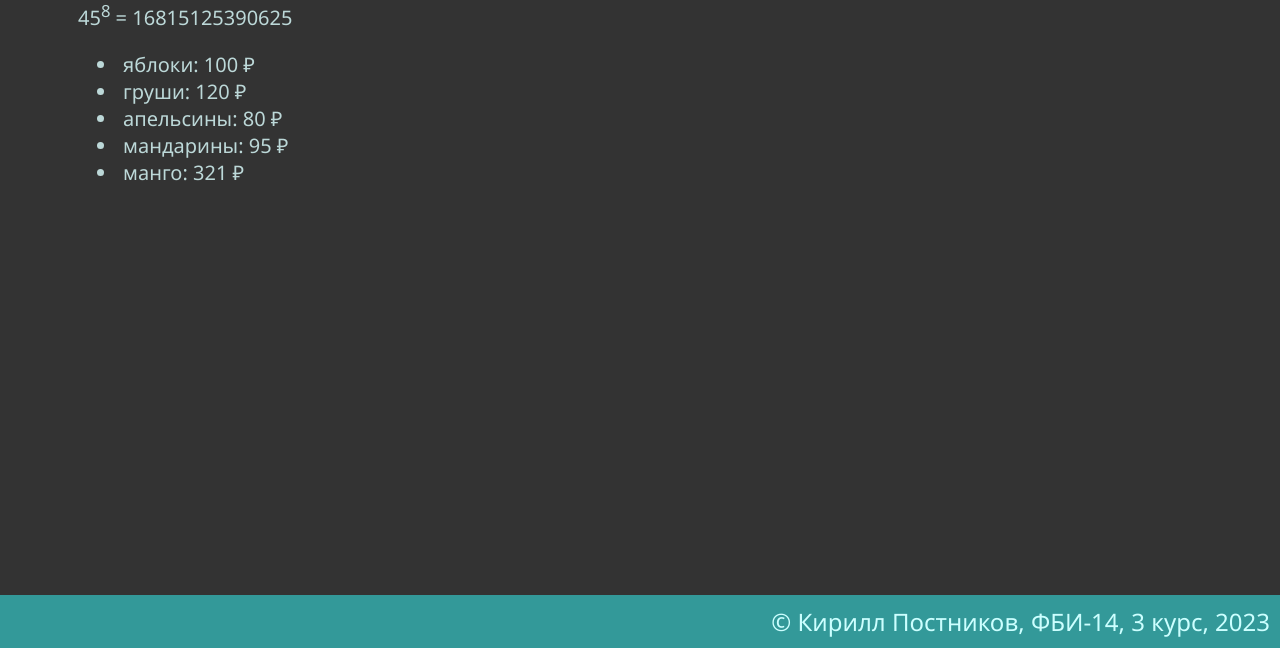
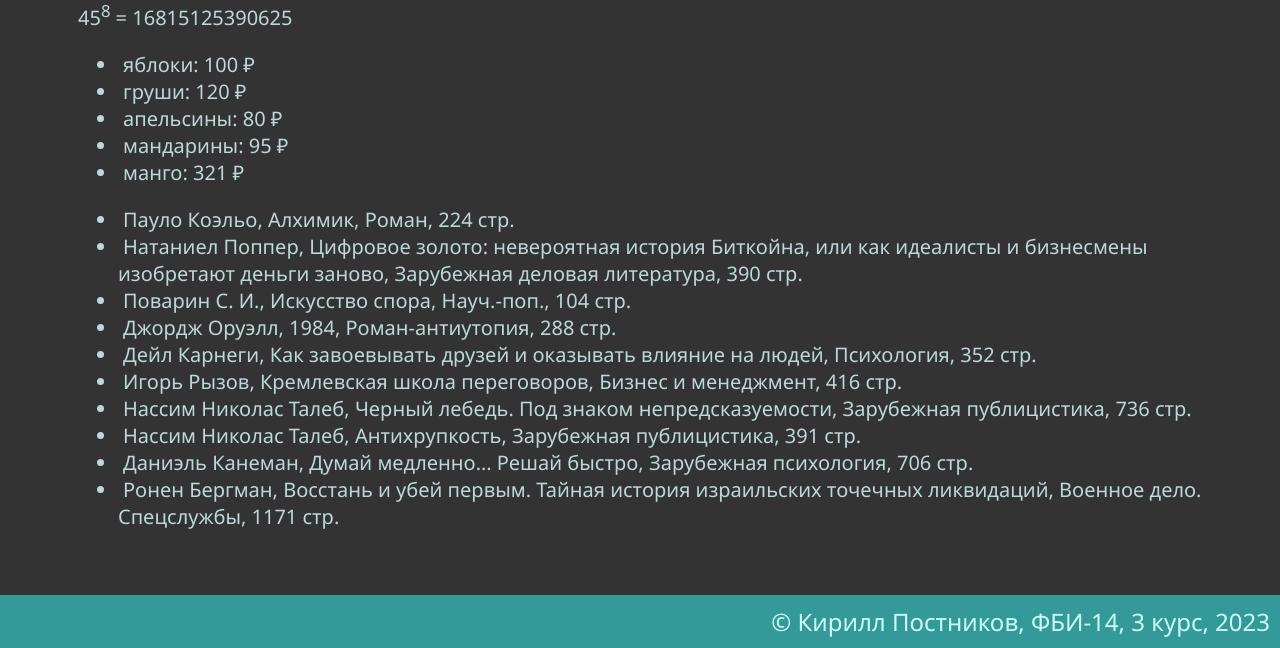
Before and after one commit to 01Postnikov10/web-programming-labs-2, a Flask app: page /lab2/example in a window 1280 px wide. Shown: the part 152-800 px from the top of the page. Run offline with Flask 3, Linux system fonts and the light colour scheme.

Commit message:
Книги

```diff
--- a/app.py
+++ b/app.py
@@ -211,6 +211,19 @@ def example():
         {'name': 'мандарины', 'price': 95},
         {'name': 'манго', 'price': 321}
     ]
+
+    books = [
+        {'author': 'Пауло Коэльо', 'name': 'Алхимик', 'genre': 'Роман', 'count': '224'},
+        {'author': 'Натаниел Поппер', 'name': 'Цифровое золото: невероятная история Биткойна, или как идеалисты и бизнесмены изобретают деньги заново', 'genre': 'Зарубежная деловая литература', 'count': '390'},
+        {'author': 'Поварин С. И.', 'name': 'Искусство спора', 'genre': 'Науч.-поп.', 'count': '104'},
+        {'author': 'Джордж Оруэлл', 'name': '1984', 'genre': 'Роман-антиутопия', 'count': '288'},
+        {'author': 'Дейл Карнеги', 'name': 'Как завоевывать друзей и оказывать влияние на людей', 'genre': 'Психология', 'count': '352'},
+        {'author': 'Игорь Рызов', 'name': 'Кремлевская школа переговоров', 'genre': 'Бизнес и менеджмент', 'count': '416'},
+        {'author': 'Нассим Николас Талеб', 'name': 'Черный лебедь. Под знаком непредсказуемости', 'genre': 'Зарубежная публицистика', 'count': '736'},
+        {'author': 'Нассим Николас Талеб', 'name': 'Антихрупкость', 'genre': 'Зарубежная публицистика', 'count': '391'},
+        {'author': 'Даниэль Канеман', 'name': 'Думай медленно… Решай быстро', 'genre': 'Зарубежная психология', 'count': '706'},
+        {'author': 'Ронен Бергман', 'name': 'Восстань и убей первым. Тайная история израильских точечных ликвидаций', 'genre': 'Военное дело. Спецслужбы', 'count': '1171'},
+    ]
     return render_template('example.html',
                             name=name, lab_n=lab_n, group=group,
-                            course=course, fruits=fruits)
+                            course=course, fruits=fruits, books=books)
--- a/templates/example.html
+++ b/templates/example.html
@@ -19,6 +19,11 @@
         <ul>
             {% for f in fruits %}
             <li>{{ f.name }}: {{ f.price }} &#8381;</li>
+            {% endfor %}
+        </ul>
+        <ul>
+            {% for b in books %}
+            <li>{{ b.author }}, {{ b.name }}, {{ b.genre }}, {{ b.count }} стр.</li>
             {% endfor %}
         </ul>
     </main>
```
